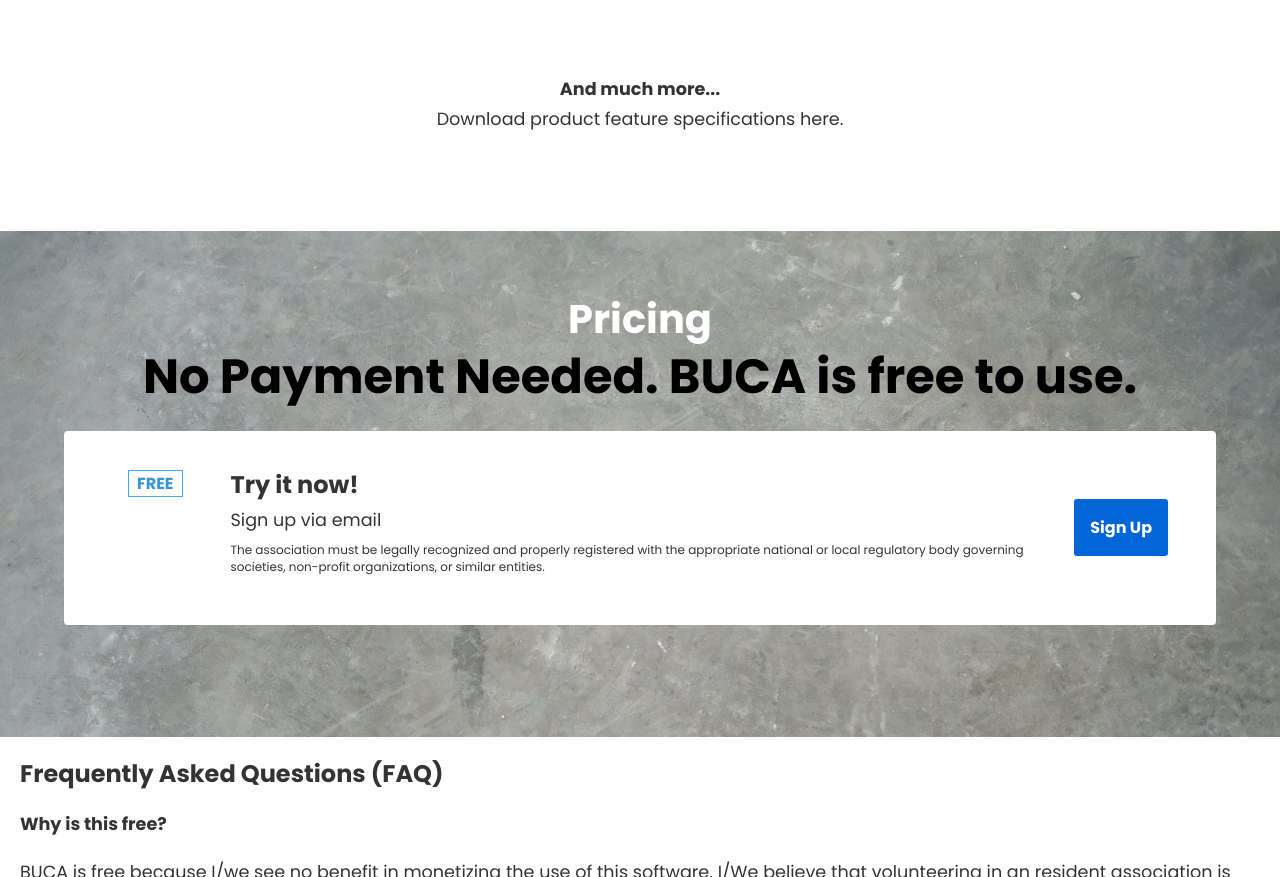
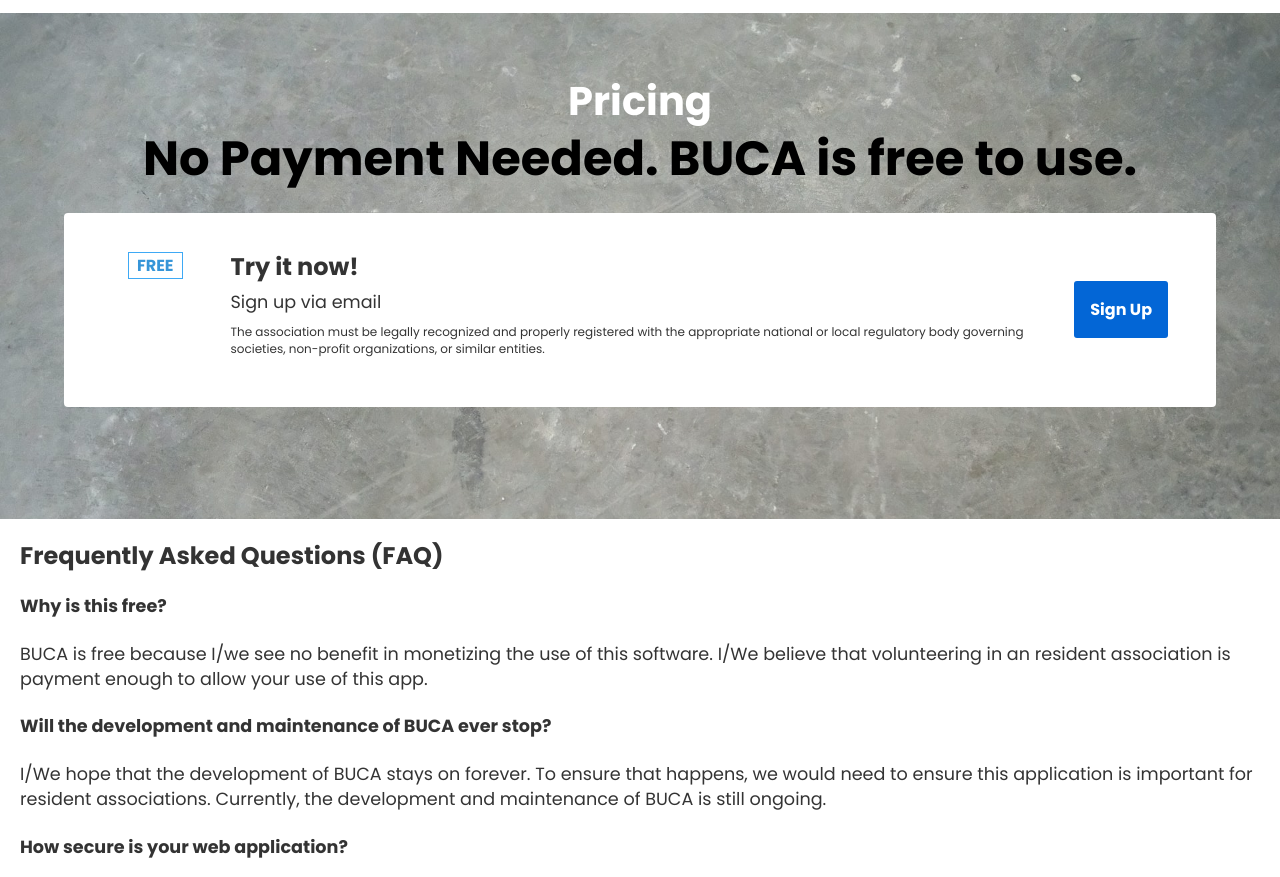
Before and after one commit to cySheng/buca_static_site, a plain HTML site: page index.html in a window 1280 px wide. Shown: the part 3721-4598 px from the top of the page. Drawn offline with Linux system fonts and the light colour scheme.

Commit message:
Temporarily hide some info

```diff
--- a/index.html
+++ b/index.html
@@ -192,10 +192,10 @@
             <p>Centralized database to easily track and manage consolidated information about users, houses and cars.</p>
           </section>
         </section>
-        <section class="more-features">
+        <!-- <section class="more-features">
           <p class="header">And much more...</p>
           <p>Download product feature specifications here.</p>
-        </section>
+        </section> -->
       </section>
     </section>
     <section class="pricing-front-page" id="pricing">
```
